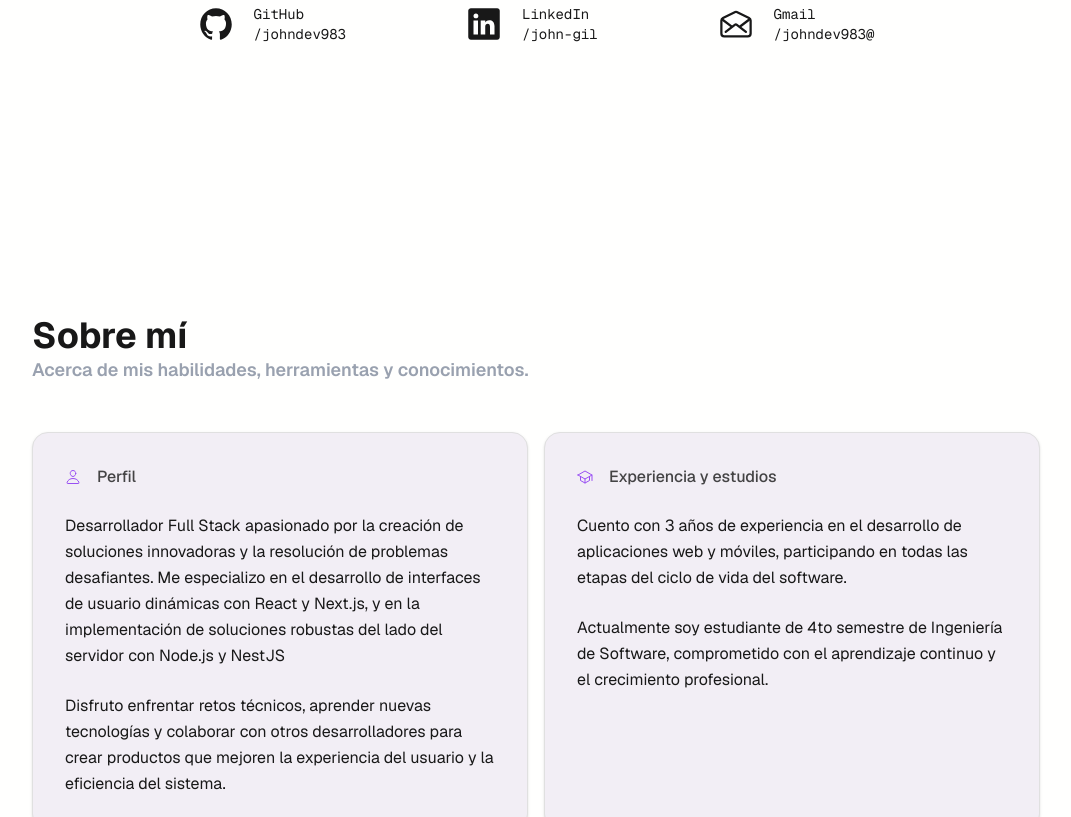
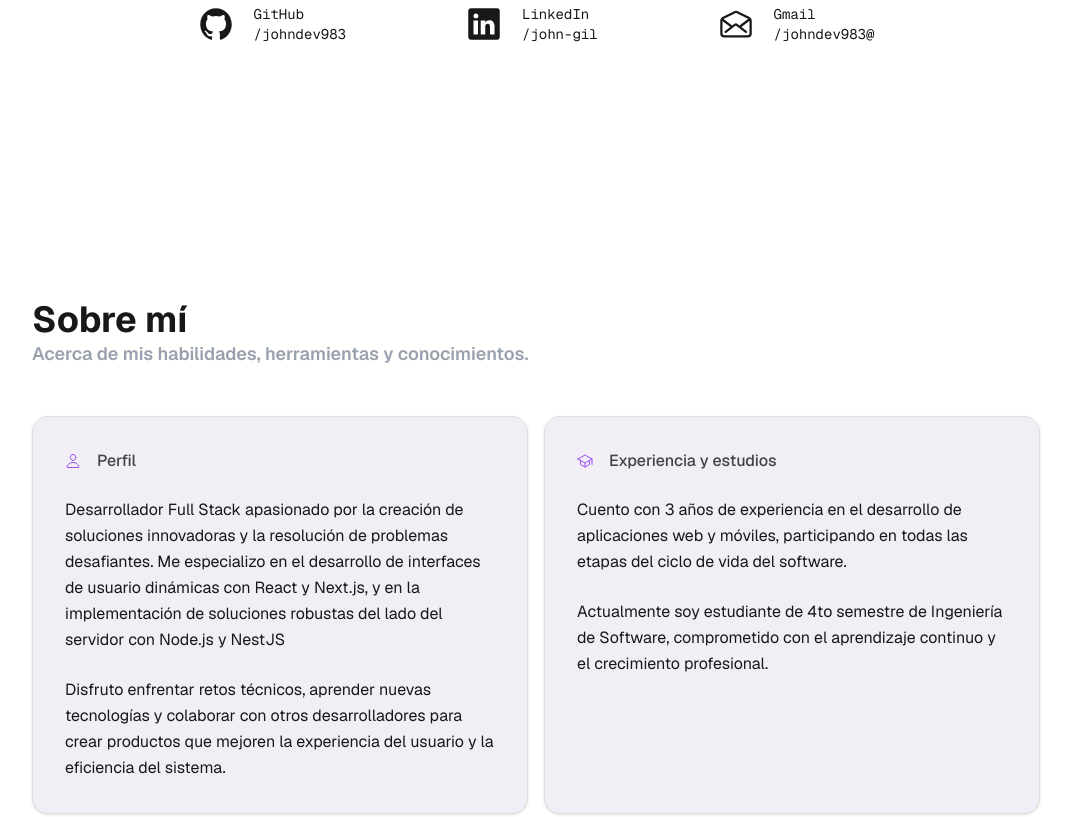
Before and after one commit to johndev983/personal-site, a Next.js app: page / in a window 1280 px wide. Shown: the part 620-1437 px from the top of the page, without its empty margins (104-1175 px from the left). Built offline with nearby package versions, Linux system fonts and the light colour scheme.

Commit message:
Fix: Se hacen ajustes de gap in components principales

```diff
--- a/components/Experiences.tsx
+++ b/components/Experiences.tsx
@@ -10,8 +10,8 @@ export const Experiences = () => {
   const [ data ] = useState<ExperiencencesInterface[]>( experiences )
 
   return (
-    <div className="xl:mt-20 2xl:mt-40" id="experiences">
-      <div className="p-4 text-left mt-60 xl:mt-40 2xl:mt-40 mb-30 w-full">
+    <div className="xl:mt-16 2xl:mt-20" id="experiences">
+      <div className="p-4 text-left mt-40 xl:mt-40 2xl:mt-40 mb-30 w-full">
         <h2 className="font-bold text-xl md:text-4xl">Experiencia profesional</h2>
         <h2 className="text-gray-400 text-sm md:text-lg font-semibold mb-8 md:mb-12">Empresas, tecnologías y logros clave.</h2>
 
--- a/components/about/About.tsx
+++ b/components/about/About.tsx
@@ -9,7 +9,7 @@ import { InfoCard } from './InfoCard'
 
 export const About = () => {
   return (
-    <div className="xl:mt-20 2xl:mt-40" id="about">
+    <div className="xl:mt-16 2xl:mt-20" id="about">
       <div className="p-4 mx-auto mt-40 2xl:mt-40">
         <h2 className="font-bold text-xl md:text-4xl">Sobre mí</h2>
         <h2 className="text-gray-400 text-sm md:text-lg font-semibold mb-8 md:mb-12">Acerca de mis habilidades, herramientas y conocimientos.</h2>
```
